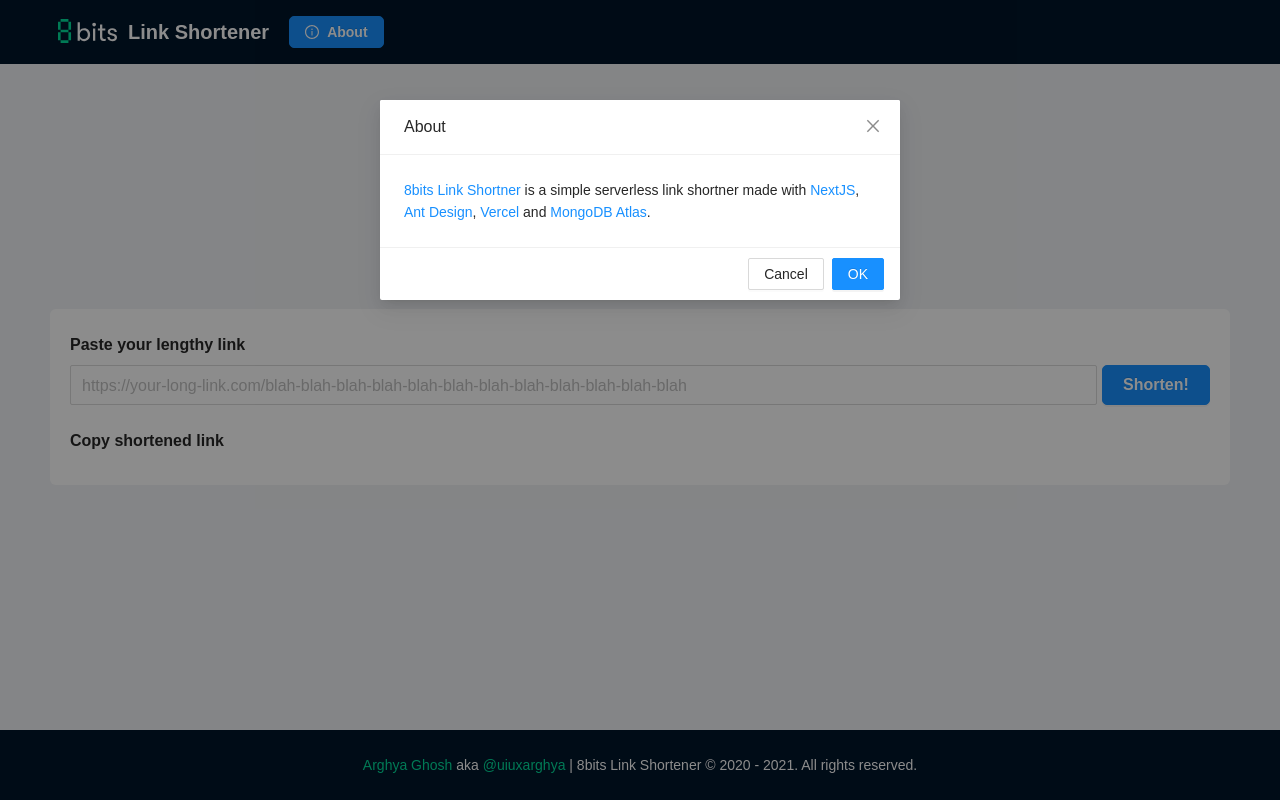
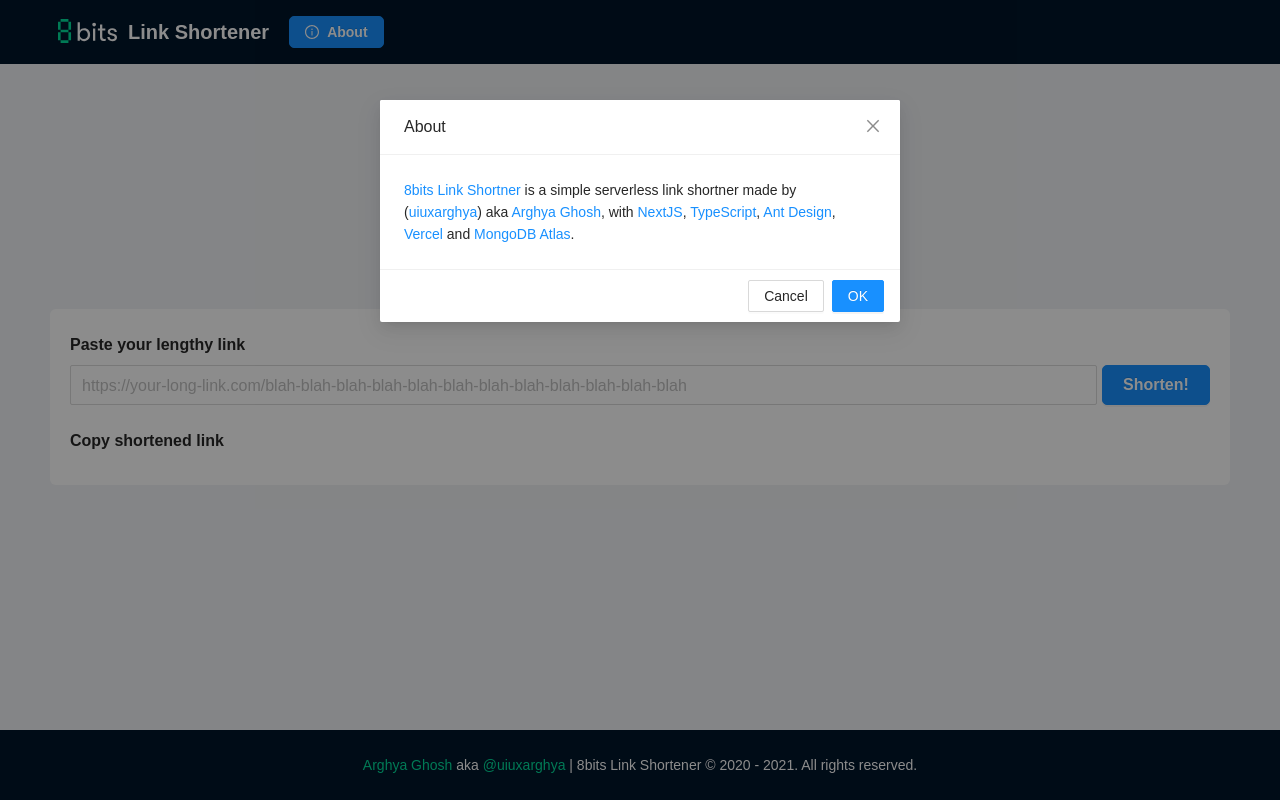
Before and after one commit to uiuxarghya/8bits, a Next.js app: page / in a window 1280 px wide. Both pictures are taken after a click on the button "About". Built offline with nearby package versions, Linux system fonts and the light colour scheme; a web font is replaced by a local one.

Commit message:
Update About.tsx

```diff
--- a/components/About.tsx
+++ b/components/About.tsx
@@ -1,8 +1,7 @@
-import { InfoCircleOutlined } from '@ant-design/icons';
-import { Button, Modal } from 'antd';
-import React, { useState } from 'react';
+import { InfoCircleOutlined } from "@ant-design/icons";
+import { Button, Modal } from "antd";
+import React, { useState } from "react";
 import styles from "../styles/Home.module.css";
-
 
 const About = () => {
   const [isModalVisible, setIsModalVisible] = useState(false);
@@ -22,11 +21,24 @@ const About = () => {
   return (
     <>
       <Button type="primary" onClick={showModal} className={styles.aboutBtn}>
-                <InfoCircleOutlined />About
+        <InfoCircleOutlined />
+        About
       </Button>
-            <Modal title="About" visible={isModalVisible} onOk={handleOk} onCancel={handleCancel}>
-                <a href="/">8bits Link Shortner</a> is a simple serverless link shortner made with
-                <a href="https://nextjs.org" > NextJS</a>, <a href="https://ant.design" >Ant Design</a>, <a href="https://vercel.com" >Vercel</a> and <a href="https://www.mongodb.com/atlas" >MongoDB Atlas</a>.
+      <Modal
+        title="About"
+        visible={isModalVisible}
+        onOk={handleOk}
+        onCancel={handleCancel}
+      >
+        <a href="https://8bits.vercel.app">8bits Link Shortner</a> is a simple
+        serverless link shortner made by (
+        <a href="https://twitter.com/uiuxarghya">uiuxarghya</a>) aka{" "}
+        <a href="https://uiuxarghya.vercel.app"> Arghya Ghosh</a>, with
+        <a href="https://nextjs.org"> NextJS</a>,{" "}
+        <a href="https://www.typescriptlang.org"> TypeScript</a>,{" "}
+        <a href="https://ant.design">Ant Design</a>,{" "}
+        <a href="https://vercel.com">Vercel</a> and{" "}
+        <a href="https://www.mongodb.com/atlas">MongoDB Atlas</a>.
       </Modal>
     </>
   );
```
Lines whose indentation alone changed are shown as unchanged.
